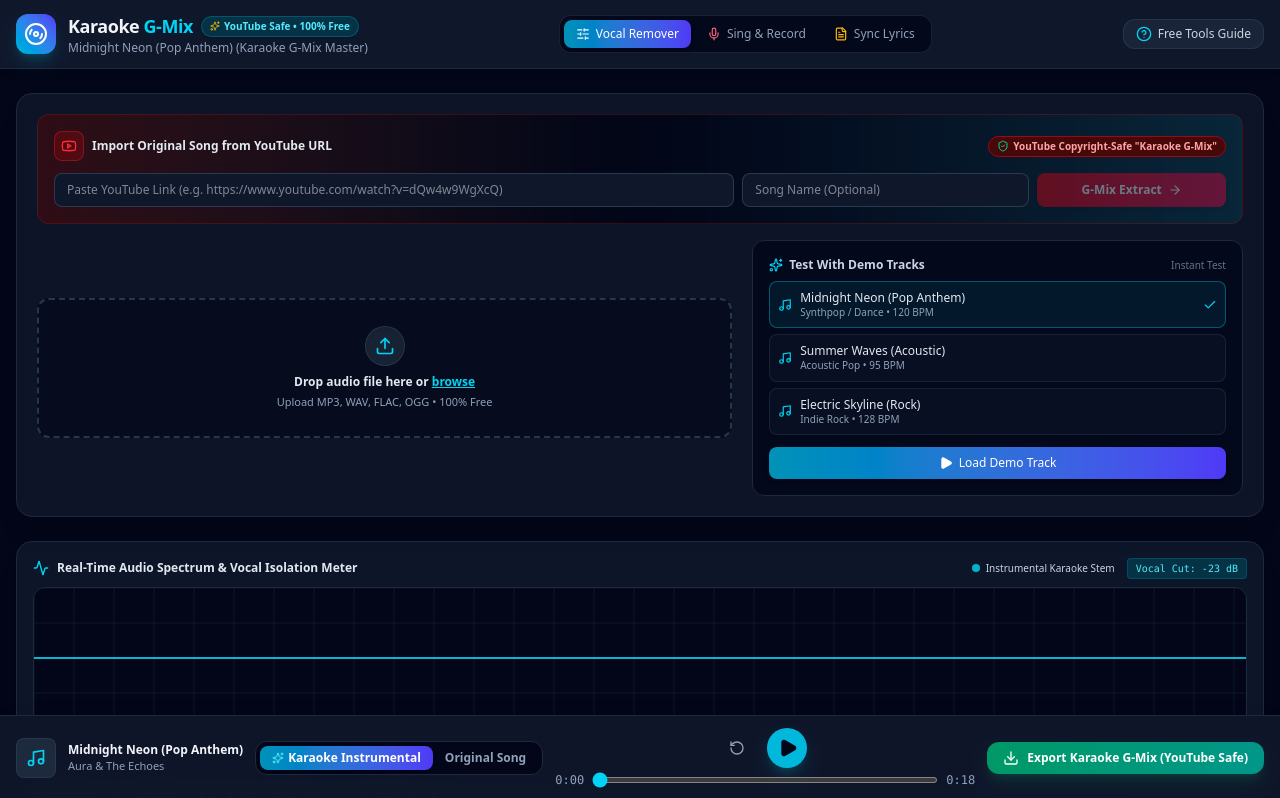
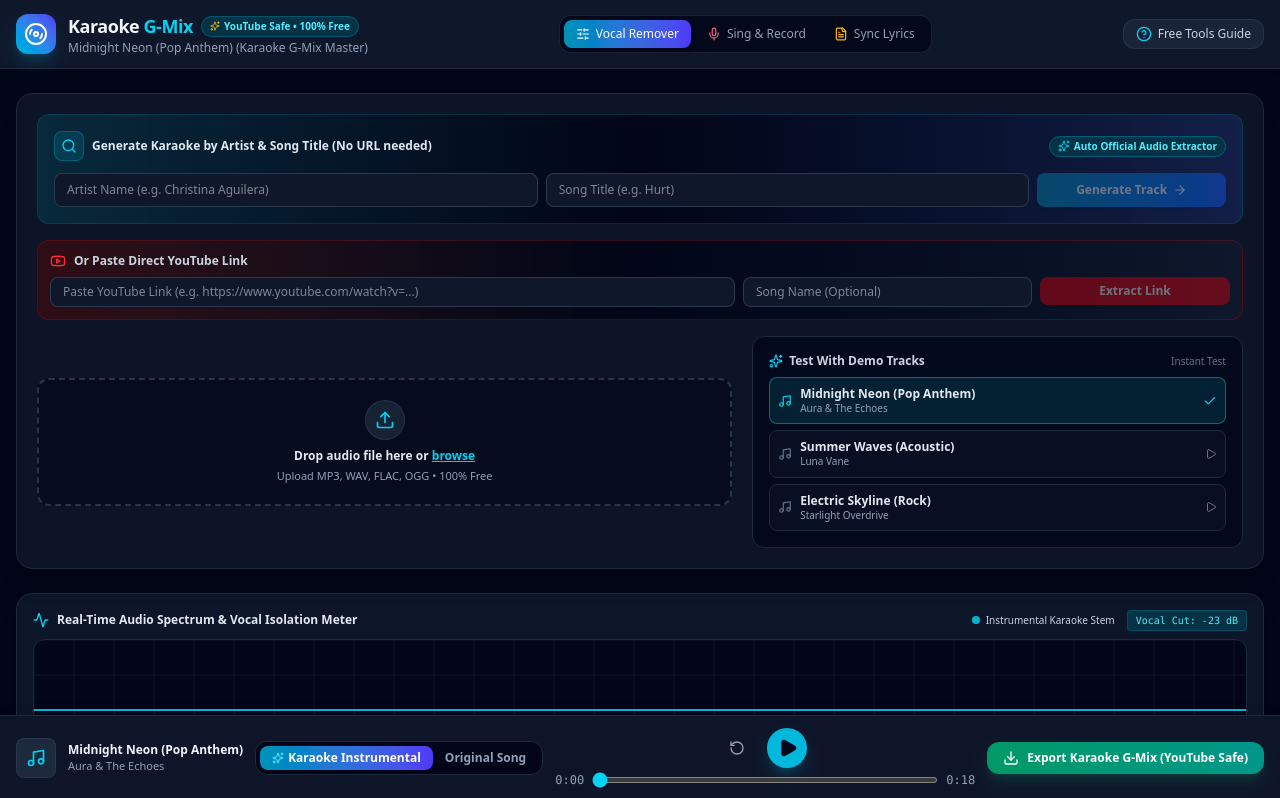
Before and after one commit to ayaghi88/Karaoke-G-Mix, a React (Vite) app: page / in a window 1280 px wide. Shown: the top 798 px of the page. Built offline with nearby package versions, Linux system fonts and the light colour scheme.

Commit message:
feat: add song search feature and dedicated endpoint
Introduced song and artist input fields in the UI and a new /api/generate-karaoke backend route to prioritize official studio audio search, improving the quality of extracted karaoke backing tracks.

```diff
--- a/src/components/AudioUploader.tsx
+++ b/src/components/AudioUploader.tsx
@@ -1,5 +1,5 @@
 import React, { useRef, useState } from 'react';
-import { Upload, Music, Play, Sparkles, Check, Youtube, ArrowRight, ShieldCheck } from 'lucide-react';
+import { Upload, Music, Play, Sparkles, Check, Youtube, ArrowRight, ShieldCheck, Search } from 'lucide-react';
 import { DEMO_TRACKS, DemoTrackOption } from '../utils/demoAudioGenerator';
 import { TrackMetadata } from '../types';
 
@@ -23,6 +23,8 @@
   const [selectedDemoId, setSelectedDemoId] = useState<string>('pop_groove');
   const [youtubeUrl, setYoutubeUrl] = useState<string>('');
   const [youtubeTitle, setYoutubeTitle] = useState<string>('');
+  const [artistInput, setArtistInput] = useState<string>('');
+  const [songInput, setSongInput] = useState<string>('');
 
   const handleDragOver = (e: React.DragEvent) => {
     e.preventDefault();
@@ -56,21 +58,81 @@
     onLoadYoutubeUrl(youtubeUrl, youtubeTitle.trim() || undefined);
   };
 
+  const handleSearchSubmit = (e: React.FormEvent) => {
+    e.preventDefault();
+    if (!artistInput.trim() || !songInput.trim()) return;
+    const combinedTitle = `${songInput.trim()} - ${artistInput.trim()}`;
+    const sanitizedSearch = `https://www.youtube.com/results?search_query=${encodeURIComponent(artistInput.trim() + ' ' + songInput.trim() + ' Official Audio')}`;
+    onLoadYoutubeUrl(sanitizedSearch, combinedTitle);
+  };
+
   return (
     <div className="bg-slate-900/90 border border-slate-800 rounded-2xl p-5 shadow-xl backdrop-blur-sm space-y-4">
-      {/* Top Banner: YouTube URL Import Feature */}
-      <div className="bg-gradient-to-r from-red-950/60 via-slate-950 to-cyan-950/60 border border-red-900/40 rounded-xl p-4">
-        <form onSubmit={handleYoutubeSubmit} className="space-y-3">
+      {/* Search by Artist & Song Name Form (No URL required) */}
+      <div className="bg-gradient-to-r from-cyan-950/70 via-slate-950 to-blue-950/70 border border-cyan-800/40 rounded-xl p-4">
+        <form onSubmit={handleSearchSubmit} className="space-y-3">
           <div className="flex flex-col sm:flex-row sm:items-center justify-between gap-2">
             <div className="flex items-center gap-2 text-xs font-bold text-slate-200">
-              <div className="p-1.5 rounded-lg bg-red-600/20 text-red-500 border border-red-500/30">
-                <Youtube className="w-4 h-4" />
+              <div className="p-1.5 rounded-lg bg-cyan-600/20 text-cyan-400 border border-cyan-500/30">
+                <Search className="w-4 h-4" />
               </div>
-              <span>Import Original Song from YouTube URL</span>
+              <span>Generate Karaoke by Artist & Song Title (No URL needed)</span>
             </div>
-            <span className="text-[10px] bg-red-950 text-red-300 border border-red-800 px-2 py-0.5 rounded-full font-semibold flex items-center gap-1">
-              <ShieldCheck className="w-3 h-3 text-emerald-400" /> YouTube Copyright-Safe "Karaoke G-Mix"
+            <span className="text-[10px] bg-cyan-950 text-cyan-300 border border-cyan-800 px-2 py-0.5 rounded-full font-semibold flex items-center gap-1">
+              <Sparkles className="w-3 h-3 text-cyan-400" /> Auto Official Audio Extractor
             </span>
+          </div>
+
+          <div className="grid grid-cols-1 md:grid-cols-12 gap-2">
+            <div className="md:col-span-5">
+              <input
+                id="artist-input"
+                type="text"
+                value={artistInput}
+                onChange={(e) => setArtistInput(e.target.value)}
+                placeholder="Artist Name (e.g. Christina Aguilera)"
+                className="w-full bg-slate-900 border border-slate-700/80 rounded-lg px-3 py-2 text-xs text-slate-100 focus:outline-none focus:border-cyan-500"
+              />
+            </div>
+            <div className="md:col-span-5">
+              <input
+                id="song-input"
+                type="text"
+                value={songInput}
+                onChange={(e) => setSongInput(e.target.value)}
+                placeholder="Song Title (e.g. Hurt)"
+                className="w-full bg-slate-900 border border-slate-700/80 rounded-lg px-3 py-2 text-xs text-slate-100 focus:outline-none focus:border-cyan-500"
+              />
+            </div>
+            <div className="md:col-span-2">
+              <button
+                id="btn-search-karaoke"
+                type="submit"
+                disabled={isLoading || !artistInput.trim() || !songInput.trim()}
+                className="w-full h-full py-2 px-3 bg-gradient-to-r from-cyan-600 to-blue-600 hover:from-cyan-500 hover:to-blue-500 text-white font-bold text-xs rounded-lg shadow-md transition-all flex items-center justify-center gap-1.5 disabled:opacity-40"
+              >
+                {isLoading ? (
+                  <span>Generating...</span>
+                ) : (
+                  <>
+                    <span>Generate Track</span>
+                    <ArrowRight className="w-3.5 h-3.5" />
+                  </>
+                )}
+              </button>
+            </div>
+          </div>
+        </form>
+      </div>
+
+      {/* Optional YouTube URL Import */}
+      <div className="bg-gradient-to-r from-red-950/60 via-slate-950 to-slate-900 border border-red-900/40 rounded-xl p-3">
+        <form onSubmit={handleYoutubeSubmit} className="space-y-2">
+          <div className="flex items-center justify-between">
+            <div className="flex items-center gap-2 text-xs font-semibold text-slate-300">
+              <Youtube className="w-4 h-4 text-red-500" />
+              <span>Or Paste Direct YouTube Link</span>
+            </div>
           </div>
 
           <div className="grid grid-cols-1 md:grid-cols-12 gap-2">
@@ -80,8 +142,8 @@
                 type="url"
                 value={youtubeUrl}
                 onChange={(e) => setYoutubeUrl(e.target.value)}
-                placeholder="Paste YouTube Link (e.g. https://www.youtube.com/watch?v=dQw4w9WgXcQ)"
-                className="w-full bg-slate-900 border border-slate-700/80 rounded-lg px-3 py-2 text-xs text-slate-100 focus:outline-none focus:border-red-500"
+                placeholder="Paste YouTube Link (e.g. https://www.youtube.com/watch?v=...)"
+                className="w-full bg-slate-900 border border-slate-700/80 rounded-lg px-3 py-1.5 text-xs text-slate-100 focus:outline-none focus:border-red-500"
               />
             </div>
             <div className="md:col-span-3">
@@ -91,7 +153,7 @@
                 value={youtubeTitle}
                 onChange={(e) => setYoutubeTitle(e.target.value)}
                 placeholder="Song Name (Optional)"
-                className="w-full bg-slate-900 border border-slate-700/80 rounded-lg px-3 py-2 text-xs text-slate-100 focus:outline-none focus:border-red-500"
+                className="w-full bg-slate-900 border border-slate-700/80 rounded-lg px-3 py-1.5 text-xs text-slate-100 focus:outline-none focus:border-red-500"
               />
             </div>
             <div className="md:col-span-2">
@@ -99,16 +161,9 @@
                 id="btn-import-youtube"
                 type="submit"
                 disabled={isLoading || !youtubeUrl.trim()}
-                className="w-full h-full py-2 px-3 bg-gradient-to-r from-red-600 to-rose-600 hover:from-red-500 hover:to-rose-500 text-white font-bold text-xs rounded-lg shadow-md transition-all flex items-center justify-center gap-1.5 disabled:opacity-40"
+                className="w-full py-1.5 px-3 bg-red-600 hover:bg-red-500 text-white font-semibold text-xs rounded-lg shadow transition-all flex items-center justify-center gap-1 disabled:opacity-40"
               >
-                {isLoading ? (
-                  <span>Extracting...</span>
-                ) : (
-                  <>
-                    <span>G-Mix Extract</span>
-                    <ArrowRight className="w-3.5 h-3.5" />
-                  </>
-                )}
+                {isLoading ? 'Extracting...' : 'Extract Link'}
               </button>
             </div>
           </div>
@@ -130,7 +185,7 @@
             onDragLeave={handleDragLeave}
             onDrop={handleDrop}
             onClick={() => fileInputRef.current?.click()}
-            className={`border-2 border-dashed rounded-xl p-5 text-center cursor-pointer transition-all flex flex-col items-center justify-center min-h-[140px] ${
+            className={`border-2 border-dashed rounded-xl p-5 text-center cursor-pointer transition-all flex flex-col items-center justify-center min-h-[120px] ${
               isDragging
                 ? 'border-cyan-400 bg-cyan-950/30 scale-[0.99]'
                 : 'border-slate-700/80 bg-slate-950/60 hover:border-cyan-500/50 hover:bg-slate-900/60'
@@ -159,51 +214,39 @@
               <span className="text-[10px] text-slate-500">Instant Test</span>
             </div>
 
-            <div className="space-y-1.5 mb-3">
+            <div className="grid grid-cols-1 gap-1.5">
               {DEMO_TRACKS.map((demo) => {
                 const isSelected = selectedDemoId === demo.id;
                 return (
                   <button
                     key={demo.id}
-                    onClick={() => setSelectedDemoId(demo.id)}
-                    className={`w-full text-left p-2 rounded-lg text-xs transition-all flex items-center justify-between border ${
+                    onClick={() => {
+                      setSelectedDemoId(demo.id);
+                      onLoadDemoTrack(demo);
+                    }}
+                    className={`flex items-center justify-between p-2 rounded-lg text-left transition-all text-xs ${
                       isSelected
-                        ? 'bg-cyan-950/40 border-cyan-500/40 text-cyan-200'
-                        : 'bg-slate-900/50 border-slate-800/80 text-slate-400 hover:text-slate-200 hover:bg-slate-900'
+                        ? 'bg-cyan-950/60 border border-cyan-500/50 text-cyan-200'
+                        : 'bg-slate-900/50 border border-slate-800 text-slate-400 hover:bg-slate-800/50 hover:text-slate-200'
                     }`}
                   >
-                    <div className="flex items-center gap-2 truncate">
-                      <Music className="w-3.5 h-3.5 text-cyan-400 shrink-0" />
+                    <div className="flex items-center gap-2 overflow-hidden">
+                      <Music className={`w-3.5 h-3.5 shrink-0 ${isSelected ? 'text-cyan-400' : 'text-slate-500'}`} />
                       <div className="truncate">
-                        <p className="font-medium text-slate-200 truncate">{demo.name}</p>
-                        <p className="text-[10px] text-slate-400">{demo.genre} • {demo.bpm} BPM</p>
+                        <div className="font-semibold text-slate-200 truncate">{demo.name}</div>
+                        <div className="text-[10px] text-slate-400 truncate">{demo.artist}</div>
                       </div>
                     </div>
-                    {isSelected && <Check className="w-3.5 h-3.5 text-cyan-400 shrink-0" />}
+                    {isSelected ? (
+                      <Check className="w-3.5 h-3.5 text-cyan-400 shrink-0" />
+                    ) : (
+                      <Play className="w-3 h-3 text-slate-500 shrink-0" />
+                    )}
                   </button>
                 );
               })}
             </div>
           </div>
-
-          <button
-            id="btn-load-demo"
-            disabled={isLoading}
-            onClick={() => {
-              const demo = DEMO_TRACKS.find((d) => d.id === selectedDemoId) || DEMO_TRACKS[0];
-              onLoadDemoTrack(demo);
-            }}
-            className="w-full py-2 px-3 bg-gradient-to-r from-cyan-600 to-indigo-600 hover:from-cyan-500 hover:to-indigo-500 text-white font-medium text-xs rounded-lg shadow-md transition-all flex items-center justify-center gap-1.5 disabled:opacity-50"
-          >
-            {isLoading ? (
-              <span>Generating Stems...</span>
-            ) : (
-              <>
-                <Play className="w-3.5 h-3.5 fill-current" />
-                <span>Load Demo Track</span>
-              </>
-            )}
-          </button>
         </div>
       </div>
     </div>
```
Also changed, not shown: server.ts (+156 -62 lines).
